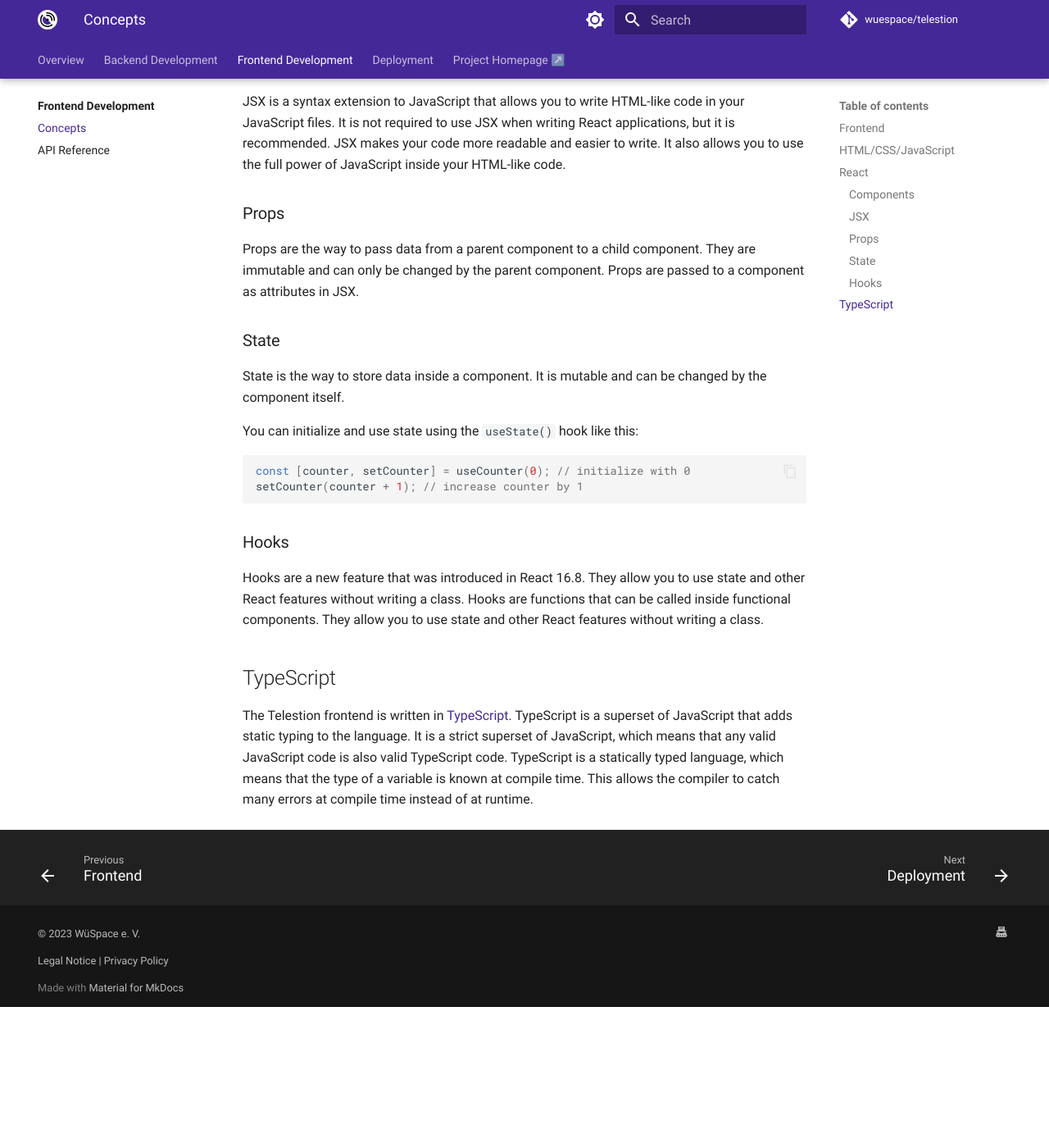
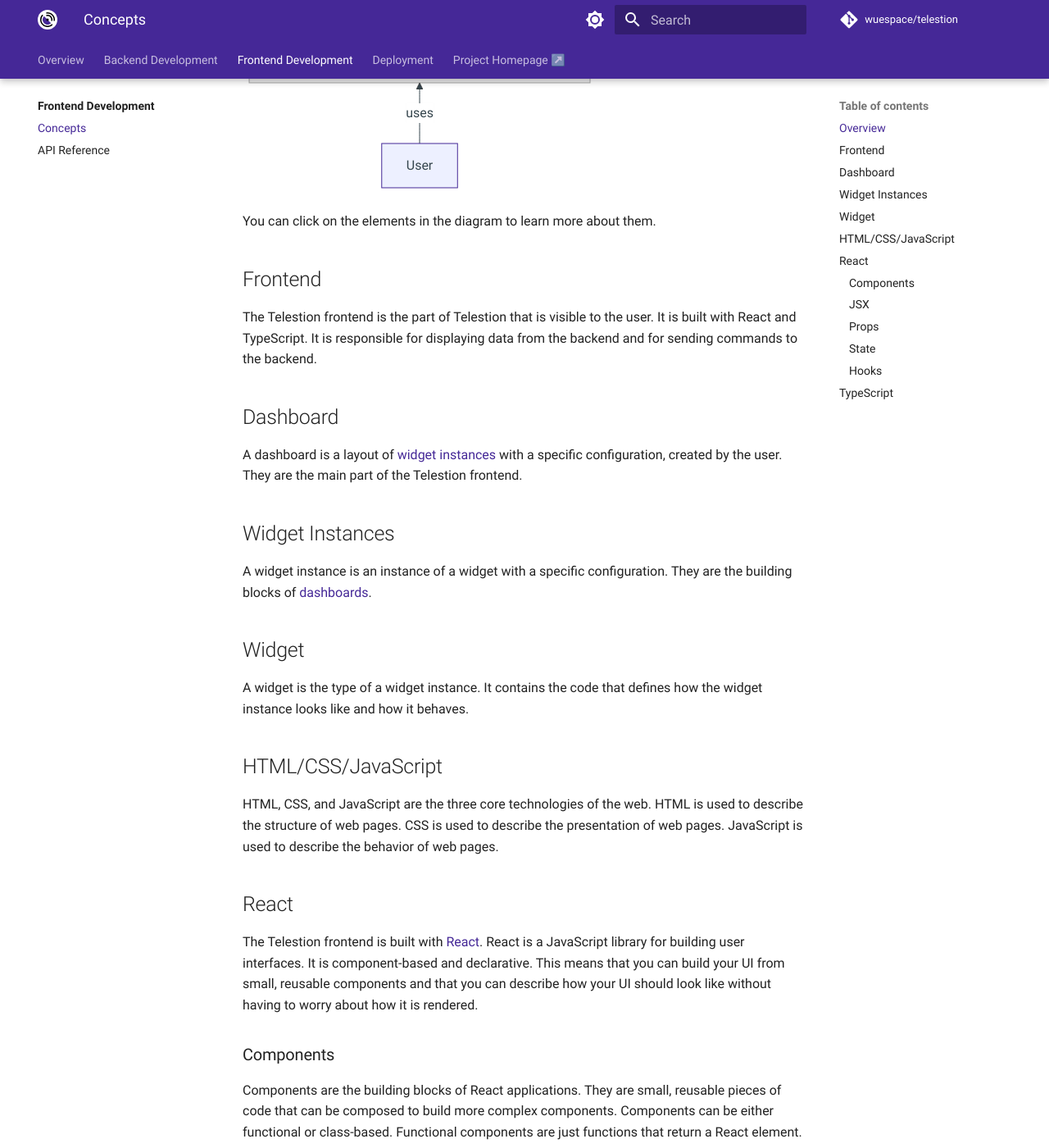
Before and after one commit to wuespace/telestion, an MkDocs documentation site: the page built from docs/docs/Frontend Development/concepts.md, in a window 1280 px wide and 1400 px high, scrolled down 970 px. Shown: the whole window at 82% size. Built offline with MkDocs 1.6.1 and Material for MkDocs 9.7.7, drawn with Linux system fonts in a browser that asks for light colours; a script that is not in the unit is left out; plug-ins that fetch from the network failed and are left out; comment, search, counter and statistics services are not loaded; before the commit the page ends 2198 px from its top, so only the background shows below that; some of the changed text lies outside the part shown.

Commit message:
Add overview and frontend concepts

````diff
--- a/docs/docs/Frontend Development/concepts.md
+++ b/docs/docs/Frontend Development/concepts.md
@@ -7,9 +7,46 @@
 
 This document describes the various concepts you need to know when building components for the Telestion frontend.
 
+## Overview
+
+You can find the most important concepts of the Telestion frontend as well as how they relate to each other in the following diagram:
+
+  ```mermaid
+  graph BT
+    frontend[Telestion Frontend] -->|is written in|react[React]
+    react -->|uses the programming language|ts[TypeScript]
+    user[User] -->|uses|frontend
+    subgraph frontend[Telestion Frontend]
+      dashboard[Dashboard]
+      widgetInstance[Widget Instances]
+      widget[Widgets]
+    end
+    dashboard[Dashboard] -->|is a layout of|widgetInstance[Widget Instances]
+    widget -->|defines the look and behavior of|widgetInstance[Widget Instances]
+    click widgetInstance "#widget-instances" "Widget Instance"
+    click widget "#widget" "Widget"
+    click dashboard "#dashboard" "Dashboard"
+    click react "#react" "React"
+    click ts "#typescript" "TypeScript"
+  ```
+
+You can click on the elements in the diagram to learn more about them.
+
 ## Frontend
 
 The Telestion frontend is the part of Telestion that is visible to the user. It is built with React and TypeScript. It is responsible for displaying data from the backend and for sending commands to the backend.
+
+## Dashboard
+
+A dashboard is a layout of [widget instances](#widget-instances) with a specific configuration, created by the user. They are the main part of the Telestion frontend.
+
+## Widget Instances
+
+A widget instance is an instance of a widget with a specific configuration. They are the building blocks of [dashboards](#dashboard).
+
+## Widget
+
+A widget is the type of a widget instance. It contains the code that defines how the widget instance looks like and how it behaves.
 
 ## HTML/CSS/JavaScript
 
````
